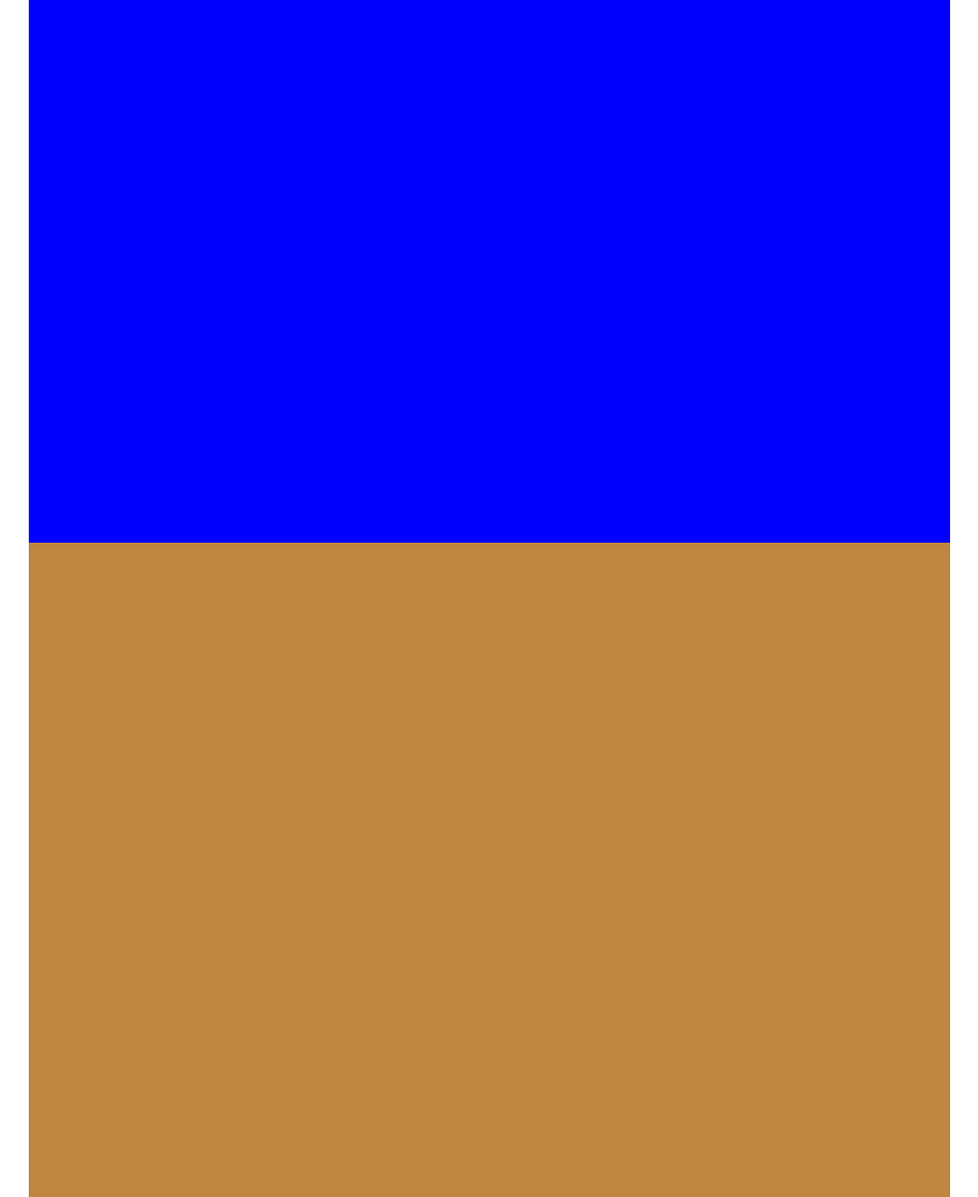
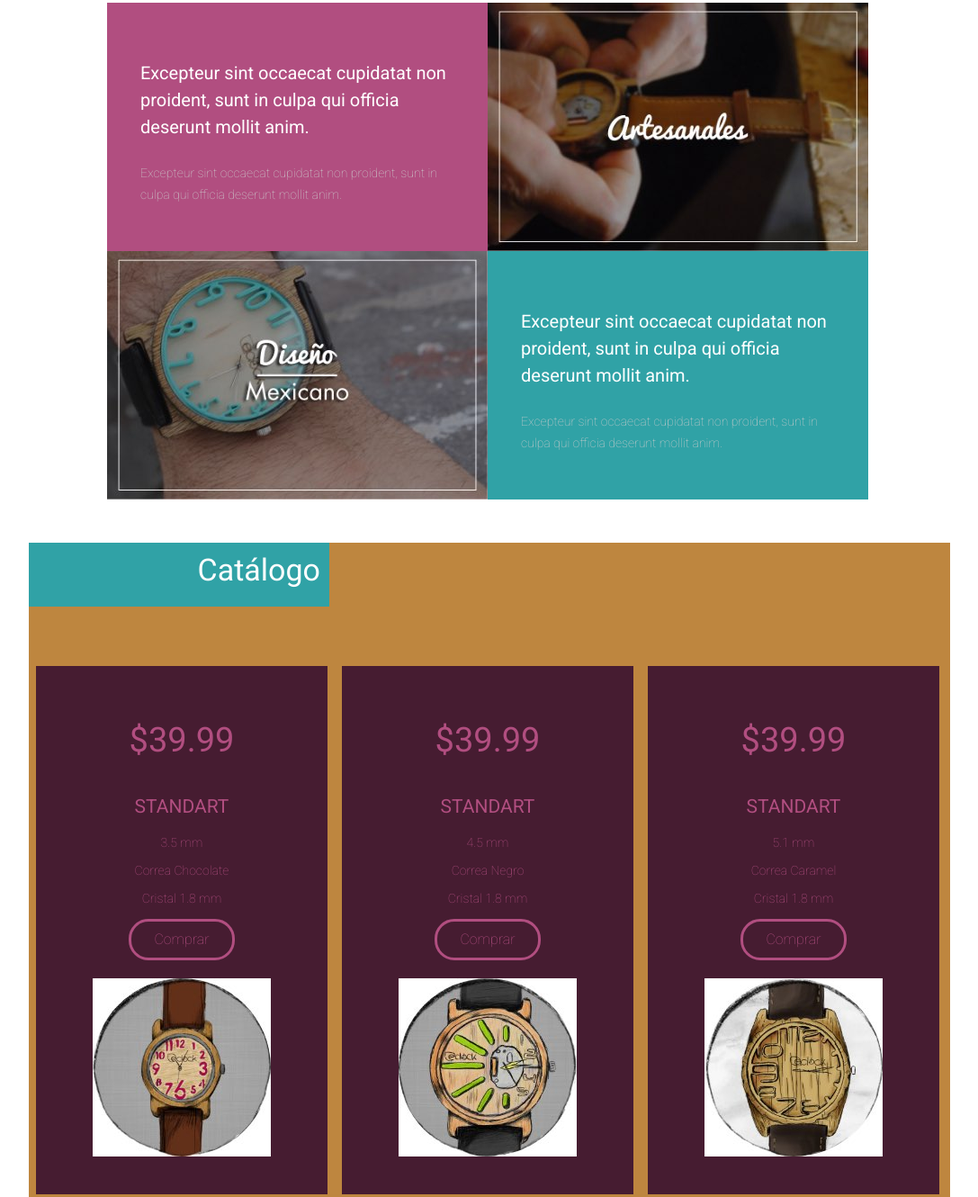
Before and after one commit to Eromero06/wewood2, a plain HTML site: page index.html in a window 1280 px wide. Shown: the part 1267-2597 px from the top of the page at 90% size, without its empty margins (96-1183 px from the left). Drawn offline with Linux system fonts and the light colour scheme.

Commit message:
seccion nosotros terminada y seccion catalogo

```diff
--- a/estilos.css
+++ b/estilos.css
@@ -38,7 +38,6 @@ section#relojes{
 section#nosotros{
 	width: 1024px;
 	height: 723px;
-	background-color: blue;
 }
 section#catalogo{
 	width: 1024px;
@@ -116,3 +115,86 @@ h2.titulos{
 	padding-right: 10px;
 	padding-top: 10px;
 }
+div#boxNosotros{
+	width: 846px;
+	height: 551px;
+	background-color: #585454;
+	margin-left: 87px;
+	margin-right: 87px;
+	margin-top: 52px;
+}
+div.cajitas{
+	width: 423px;
+	height: 276px;
+	background-color: #BBB4B4;
+	float: left;
+}
+div#txtArtesanales{
+	background-color: #B14E80;
+}
+div#imgArtesanales{
+	background-image: url("img/cover-1.jpg");
+}
+div#imgdiseno{
+	background-image: url("img/cover-2.jpg");
+}
+div#txtdiseno{
+	background-color: #30A2A6;
+}
+div.cajitas h3{
+	font-size: 20px;
+	color: white;
+	padding-left: 37px;
+	padding-right: 37px;
+	padding-top: 63px;
+	margin-bottom: 24px;
+	line-height: 30px;
+}
+div.cajitas p{
+	font-size: 14px;
+	color: #CCCCCC;
+	padding-left: 37px;
+	padding-right: 37px;
+	line-height: 24px;
+}
+div.boxCatalogo{
+	width: 324px;
+	height: 587px;
+	background-color: #461C31;
+	float: left;
+	margin-top: 66px;
+	margin-left: 8px;
+	margin-right: 8px;
+	text-align: center;
+}
+div.boxCatalogo h4{
+	font-size: 38px;
+	color: #B14E80;
+	margin-top: 60px;
+}
+div.boxCatalogo h5{
+	font-size: 21px;
+	color: #B14E80;
+	margin-top: 40px;
+	margin-bottom: 20px;
+}
+
+div.boxCatalogo p{
+	font-size: 14px;
+	color: #B14E80;
+	margin-top: 15px;
+	margin-bottom: 15px;
+}
+div.boxCatalogo a{
+	width: 112px;
+	height: 30px;
+	display: block;
+	margin-left: auto;
+	margin-right: auto;
+	border: solid #B14E80;
+	color: #B14E80;
+	border-radius: 22px;
+	margin-bottom: 20px;
+	text-decoration: none;
+	padding-top: 10px;
+}
--- a/index.html
+++ b/index.html
@@ -49,13 +49,50 @@
 		<section id="nosotros">
 			<h2 class="titulos">Nosotros</h2>
 			<div id="boxNosotros">
-				<div class="cajitas"></div>
-				<div class="cajitas"></div>
-				<div class="cajitas"></div>
-				<div class="cajitas"></div>
+				<div class="cajitas" id="txtArtesanales">
+					<h3>Excepteur sint occaecat cupidatat non proident, sunt in culpa qui officia deserunt mollit anim.</h3>
+					<p>Excepteur sint occaecat cupidatat non proident, sunt in culpa qui officia deserunt mollit anim.</p>
+				</div>
+				<div class="cajitas" id="imgArtesanales"></div>
+				<div class="cajitas" id="imgdiseno"></div>
+				<div class="cajitas" id="txtdiseno">
+					<h3>Excepteur sint occaecat cupidatat non proident, sunt in culpa qui officia deserunt mollit anim.</h3>
+					<p>Excepteur sint occaecat cupidatat non proident, sunt in culpa qui officia deserunt mollit anim.</p>
+				</div>
 			</div>
 		</section>
-		<section id="catalogo"></section>
+
+		<section id="catalogo">
+			<h2 class="titulos">Catálogo</h2>
+			<div class="boxCatalogo">
+				<h4>$39.99</h4>
+				<h5>STANDART</h5>
+				<p>3.5 mm</p>
+				<p>Correa Chocolate</p>
+				<p>Cristal 1.8 mm</p>
+				<a href="#">Comprar</a>
+				<img src="img/modelo-1.jpg">
+			</div>
+			<div class="boxCatalogo">
+				<h4>$39.99</h4>
+				<h5>STANDART</h5>
+				<p>4.5 mm</p>
+				<p>Correa Negro</p>
+				<p>Cristal 1.8 mm</p>
+				<a href="#">Comprar</a>
+				<img src="img/modelo-3.jpg">
+			</div>
+			<div class="boxCatalogo">
+				<h4>$39.99</h4>
+				<h5>STANDART</h5>
+				<p>5.1 mm</p>
+				<p>Correa Caramel</p>
+				<p>Cristal 1.8 mm</p>
+				<a href="#">Comprar</a>
+				<img src="img/modelo-4.jpg">
+			</div>
+		</section>
+
 		<section id="contacto"></section>
 		<footer></footer>
 	</div><!--Aqui cierra el wrapper-->
```
